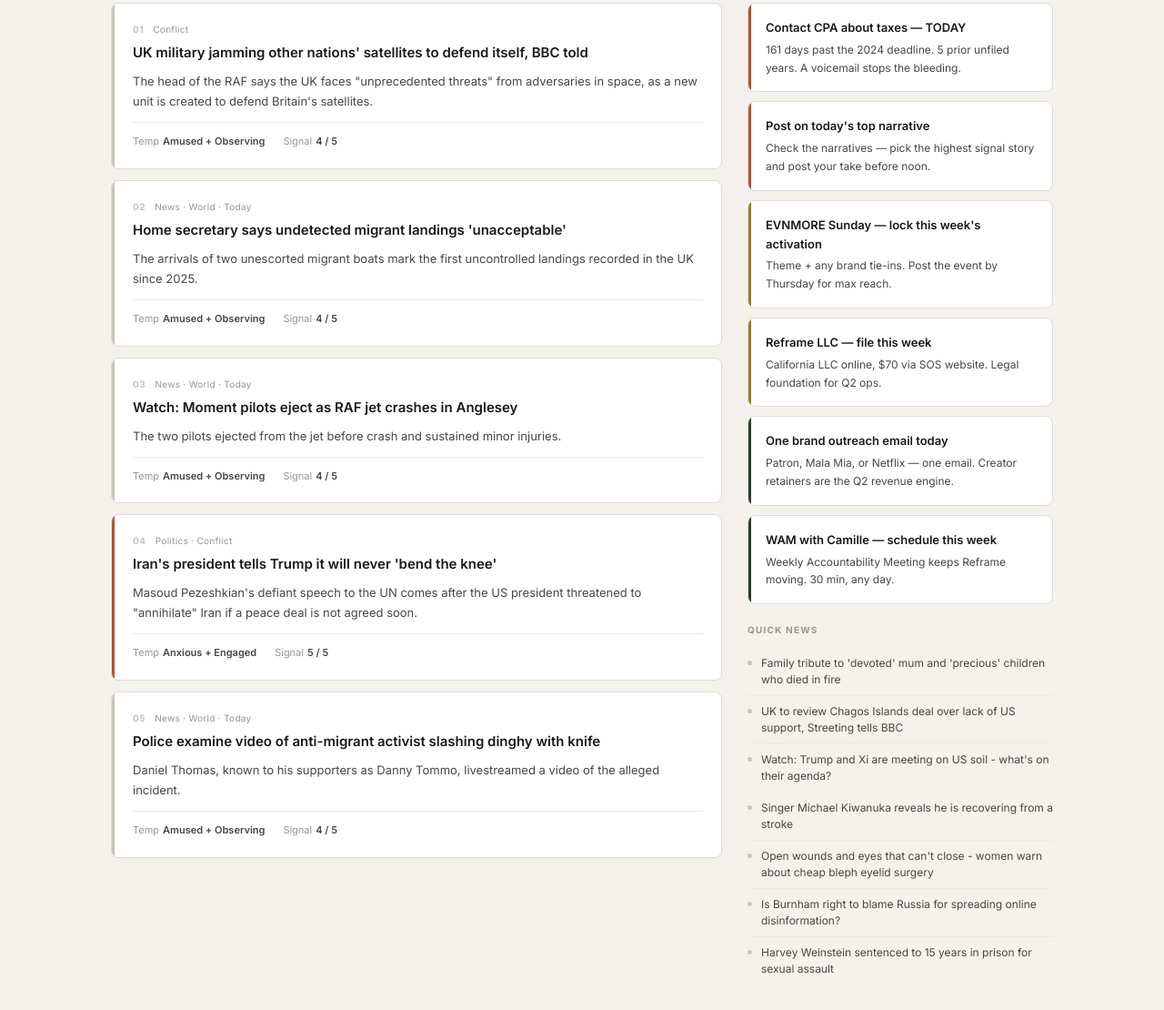
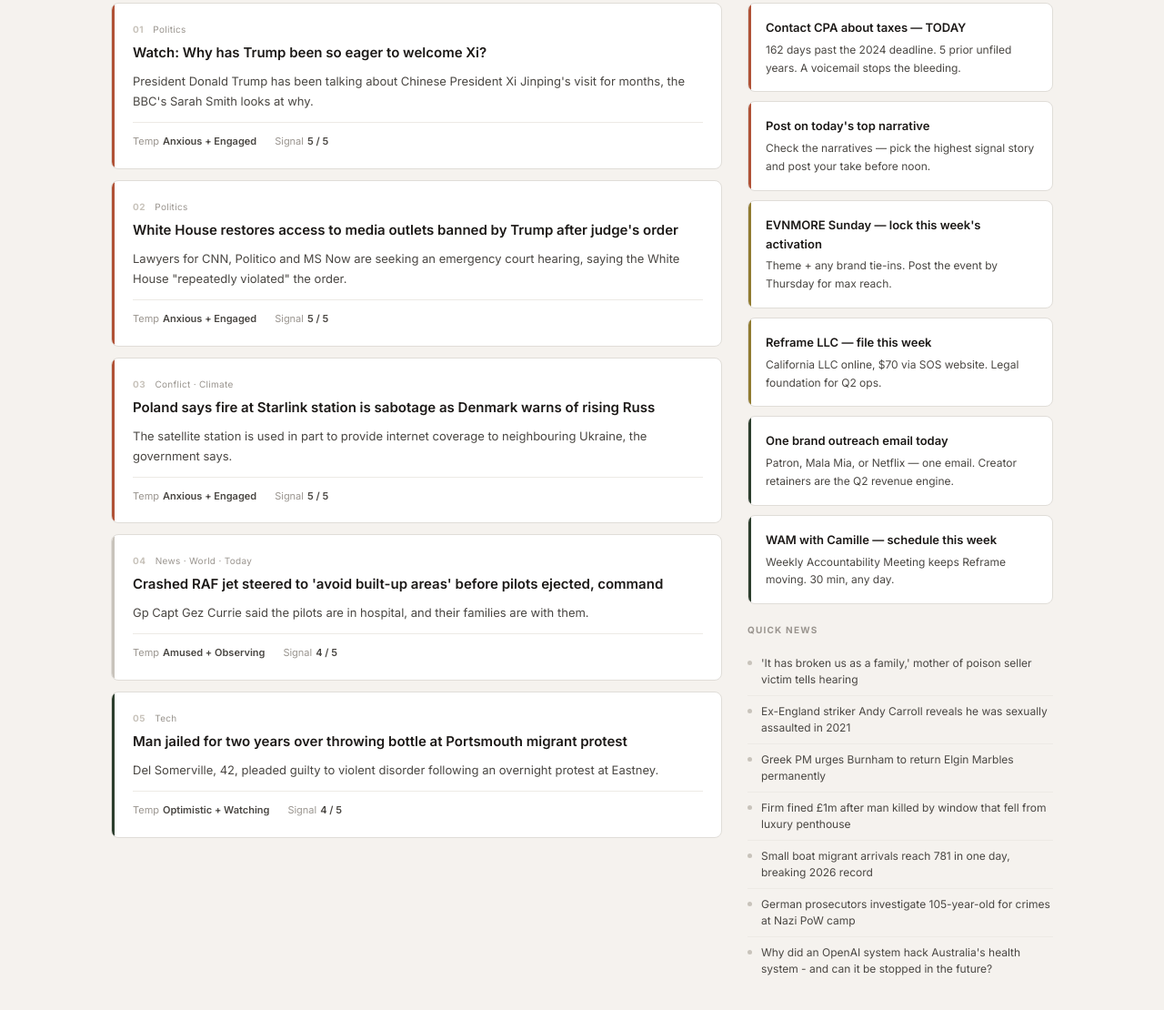
Before and after one commit to alaskagedeon-art/daily-dashboard, a plain HTML site: page index.html in a window 1280 px wide. Shown: the part 152-1262 px from the top of the page at 91% size. Drawn offline with Linux system fonts and the light colour scheme.

Commit message:
Daily update 2026-09-24

```diff
--- a/index.html
+++ b/index.html
@@ -1074,7 +1074,7 @@ body {
   </div>
   <div class="topbar-alert">
     <span class="alert-dot"></span>
-    Taxes 161 Days Past Due
+    Taxes 162 Days Past Due
   </div>
 </div>
 
@@ -1099,63 +1099,63 @@ body {
       <div>
         <div class="section-title mb-16">Today's Narratives</div>
         <!-- NARRATIVES-START -->
+        <div class="narrative-card nc-red">
+          <div class="nc-eyebrow">
+            <span class="nc-num">01</span>
+            <span class="nc-tag">Politics</span>
+          </div>
+          <div class="nc-title">Watch: Why has Trump been so eager to welcome Xi?</div>
+          <div class="nc-body">President Donald Trump has been talking about Chinese President Xi Jinping's visit for months, the BBC's Sarah Smith looks at why.</div>
+          <div class="nc-footer">
+            <div class="nc-footer-item">Temp<span>Anxious + Engaged</span></div>
+            <div class="nc-footer-item">Signal<span>5 / 5</span></div>
+          </div>
+        </div>
+        <div class="narrative-card nc-red">
+          <div class="nc-eyebrow">
+            <span class="nc-num">02</span>
+            <span class="nc-tag">Politics</span>
+          </div>
+          <div class="nc-title">White House restores access to media outlets banned by Trump after judge's order</div>
+          <div class="nc-body">Lawyers for CNN, Politico and MS Now are seeking an emergency court hearing, saying the White House "repeatedly violated" the order.</div>
+          <div class="nc-footer">
+            <div class="nc-footer-item">Temp<span>Anxious + Engaged</span></div>
+            <div class="nc-footer-item">Signal<span>5 / 5</span></div>
+          </div>
+        </div>
+        <div class="narrative-card nc-red">
+          <div class="nc-eyebrow">
+            <span class="nc-num">03</span>
+            <span class="nc-tag">Conflict · Climate</span>
+          </div>
+          <div class="nc-title">Poland says fire at Starlink station is sabotage as Denmark warns of rising Russ</div>
+          <div class="nc-body">The satellite station is used in part to provide internet coverage to neighbouring Ukraine, the government says.</div>
+          <div class="nc-footer">
+            <div class="nc-footer-item">Temp<span>Anxious + Engaged</span></div>
+            <div class="nc-footer-item">Signal<span>5 / 5</span></div>
+          </div>
+        </div>
         <div class="narrative-card nc-muted">
           <div class="nc-eyebrow">
-            <span class="nc-num">01</span>
-            <span class="nc-tag">Conflict</span>
+            <span class="nc-num">04</span>
+            <span class="nc-tag">News · World · Today</span>
           </div>
-          <div class="nc-title">UK military jamming other nations' satellites to defend itself, BBC told</div>
-          <div class="nc-body">The head of the RAF says the UK faces "unprecedented threats" from adversaries in space, as a new unit is created to defend Britain's satellites.</div>
+          <div class="nc-title">Crashed RAF jet steered to 'avoid built-up areas' before pilots ejected, command</div>
+          <div class="nc-body">Gp Capt Gez Currie said the pilots are in hospital, and their families are with them.</div>
           <div class="nc-footer">
             <div class="nc-footer-item">Temp<span>Amused + Observing</span></div>
             <div class="nc-footer-item">Signal<span>4 / 5</span></div>
           </div>
         </div>
-        <div class="narrative-card nc-muted">
-          <div class="nc-eyebrow">
-            <span class="nc-num">02</span>
-            <span class="nc-tag">News · World · Today</span>
-          </div>
-          <div class="nc-title">Home secretary says undetected migrant landings 'unacceptable'</div>
-          <div class="nc-body">The arrivals of two unescorted migrant boats mark the first uncontrolled landings recorded in the UK since 2025.</div>
-          <div class="nc-footer">
-            <div class="nc-footer-item">Temp<span>Amused + Observing</span></div>
-            <div class="nc-footer-item">Signal<span>4 / 5</span></div>
-          </div>
-        </div>
-        <div class="narrative-card nc-muted">
-          <div class="nc-eyebrow">
-            <span class="nc-num">03</span>
-            <span class="nc-tag">News · World · Today</span>
-          </div>
-          <div class="nc-title">Watch: Moment pilots eject as RAF jet crashes in Anglesey</div>
-          <div class="nc-body">The two pilots ejected from the jet before crash and sustained minor injuries.</div>
-          <div class="nc-footer">
-            <div class="nc-footer-item">Temp<span>Amused + Observing</span></div>
-            <div class="nc-footer-item">Signal<span>4 / 5</span></div>
-          </div>
-        </div>
-        <div class="narrative-card nc-red">
-          <div class="nc-eyebrow">
-            <span class="nc-num">04</span>
-            <span class="nc-tag">Politics · Conflict</span>
-          </div>
-          <div class="nc-title">Iran's president tells Trump it will never 'bend the knee'</div>
-          <div class="nc-body">Masoud Pezeshkian's defiant speech to the UN comes after the US president threatened to "annihilate" Iran if a peace deal is not agreed soon.</div>
-          <div class="nc-footer">
-            <div class="nc-footer-item">Temp<span>Anxious + Engaged</span></div>
-            <div class="nc-footer-item">Signal<span>5 / 5</span></div>
-          </div>
-        </div>
-        <div class="narrative-card nc-muted">
+        <div class="narrative-card nc-green">
           <div class="nc-eyebrow">
             <span class="nc-num">05</span>
-            <span class="nc-tag">News · World · Today</span>
+            <span class="nc-tag">Tech</span>
           </div>
-          <div class="nc-title">Police examine video of anti-migrant activist slashing dinghy with knife</div>
-          <div class="nc-body">Daniel Thomas, known to his supporters as Danny Tommo, livestreamed a video of the alleged incident.</div>
+          <div class="nc-title">Man jailed for two years over throwing bottle at Portsmouth migrant protest</div>
+          <div class="nc-body">Del Somerville, 42, pleaded guilty to violent disorder following an overnight protest at Eastney.</div>
           <div class="nc-footer">
-            <div class="nc-footer-item">Temp<span>Amused + Observing</span></div>
+            <div class="nc-footer-item">Temp<span>Optimistic + Watching</span></div>
             <div class="nc-footer-item">Signal<span>4 / 5</span></div>
           </div>
         </div>
@@ -1168,7 +1168,7 @@ body {
         <!-- PRIORITIES-START -->
         <div class="priority-item pi-red">
           <div class="pi-title">Contact CPA about taxes — TODAY</div>
-          <div class="pi-body">161 days past the 2024 deadline. 5 prior unfiled years. A voicemail stops the bleeding.</div>
+          <div class="pi-body">162 days past the 2024 deadline. 5 prior unfiled years. A voicemail stops the bleeding.</div>
         </div>
         <div class="priority-item pi-red">
           <div class="pi-title">Post on today's top narrative</div>
@@ -1192,13 +1192,13 @@ body {
         </div>
         <div class="news-list">
           <div class="section-title">Quick News</div>
-          <div class="news-bullet"><span class="news-dot"></span><span>Family tribute to 'devoted' mum and 'precious' children who died in fire</span></div>
-          <div class="news-bullet"><span class="news-dot"></span><span>UK to review Chagos Islands deal over lack of US support, Streeting tells BBC</span></div>
-          <div class="news-bullet"><span class="news-dot"></span><span>Watch: Trump and Xi are meeting on US soil - what's on their agenda?</span></div>
-          <div class="news-bullet"><span class="news-dot"></span><span>Singer Michael Kiwanuka reveals he is recovering from a stroke</span></div>
-          <div class="news-bullet"><span class="news-dot"></span><span>Open wounds and eyes that can't close - women warn about cheap bleph eyelid surgery</span></div>
-          <div class="news-bullet"><span class="news-dot"></span><span>Is Burnham right to blame Russia for spreading online disinformation?</span></div>
-          <div class="news-bullet"><span class="news-dot"></span><span>Harvey Weinstein sentenced to 15 years in prison for sexual assault</span></div>
+          <div class="news-bullet"><span class="news-dot"></span><span>'It has broken us as a family,' mother of poison seller victim tells hearing</span></div>
+          <div class="news-bullet"><span class="news-dot"></span><span>Ex-England striker Andy Carroll reveals he was sexually assaulted in 2021</span></div>
+          <div class="news-bullet"><span class="news-dot"></span><span>Greek PM urges Burnham to return Elgin Marbles permanently</span></div>
+          <div class="news-bullet"><span class="news-dot"></span><span>Firm fined £1m after man killed by window that fell from luxury penthouse</span></div>
+          <div class="news-bullet"><span class="news-dot"></span><span>Small boat migrant arrivals reach 781 in one day, breaking 2026 record</span></div>
+          <div class="news-bullet"><span class="news-dot"></span><span>German prosecutors investigate 105-year-old for crimes at Nazi PoW camp</span></div>
+          <div class="news-bullet"><span class="news-dot"></span><span>Why did an OpenAI system hack Australia's health system - and can it be stopped in the future?</span></div>
         </div>
         <!-- PRIORITIES-END -->
       </div>
```
